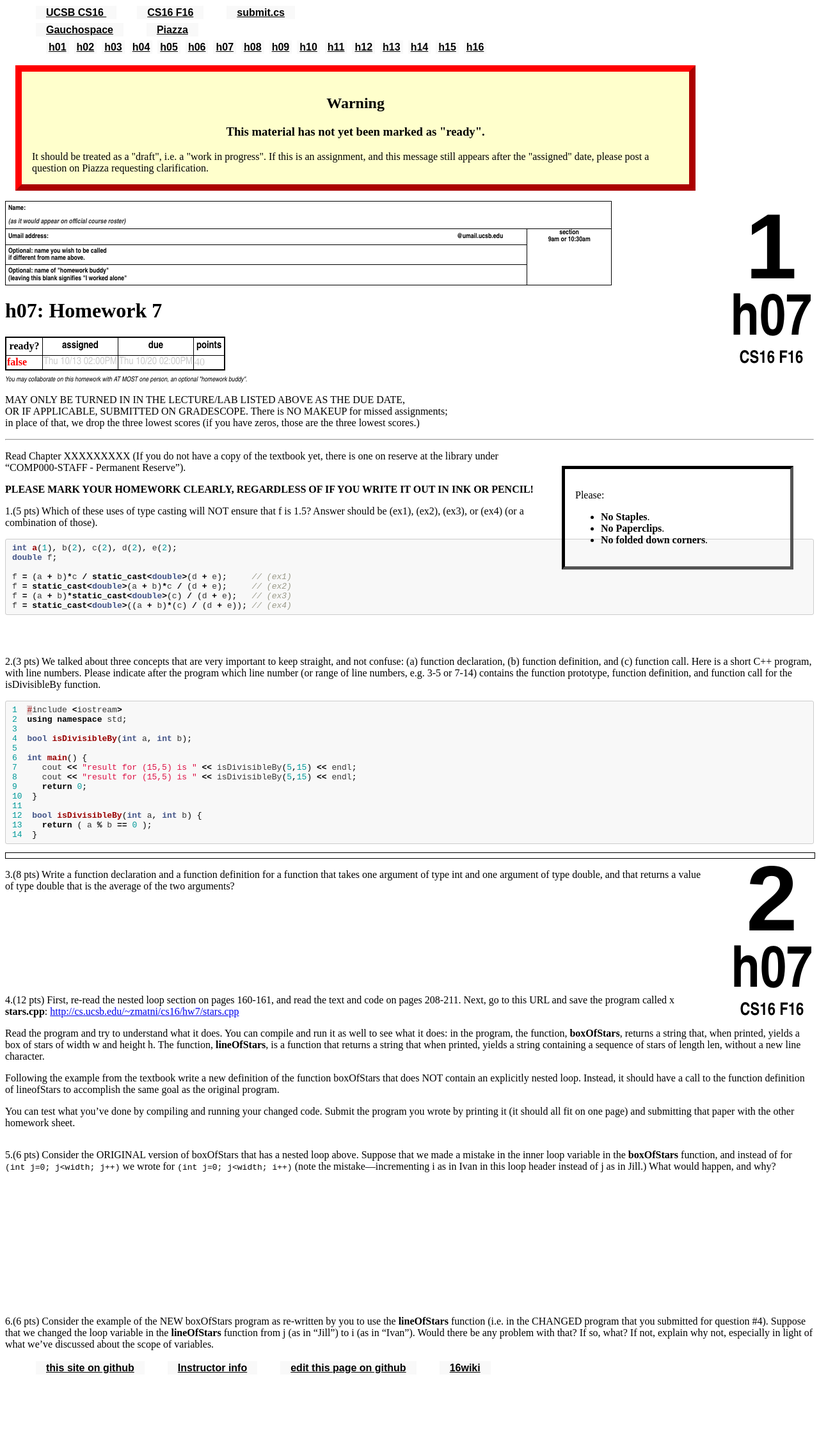
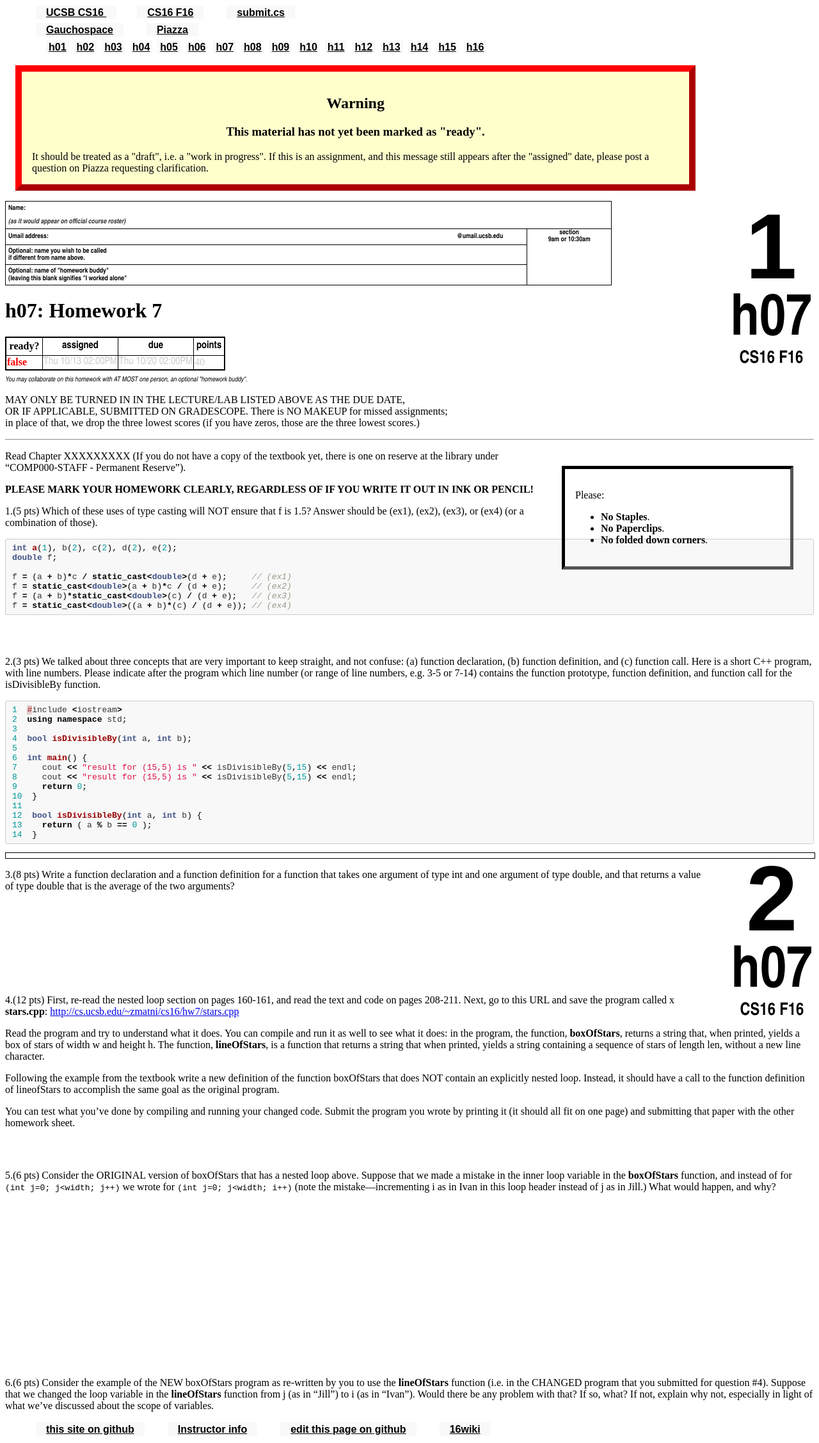
Before and after one commit to ucsb-cs16-s16/https-ucsb-cs16-s17.github.io, a Jekyll site: the page built from _hwk/h07.md, in a window 1280 px wide. Shown: the whole page at 64% size. Built offline with Jekyll 4.4.1, drawn with Linux system fonts in a browser that asks for light colours; before the commit the page ends 2159 px from its top, so only the background shows below that.

Commit message:
Update h07.md

```diff
--- a/_hwk/h07.md
+++ b/_hwk/h07.md
@@ -63,9 +63,9 @@ f = static_cast<double>((a + b)*(c) / (d + e));	// (ex4)
   <div style="margin-bottom:1em"></div>
 
   You can test what you’ve done by compiling and running your changed code. Submit the program you wrote by printing it (it should all fit on one page) and submitting that paper with the other homework sheet.
-  <div style="margin-bottom:2em"></div>
+  <div style="margin-bottom:4em"></div>
 
 5.(6 pts) Consider the ORIGINAL version of boxOfStars that has a nested loop above. Suppose that we made a mistake in the inner loop variable in the <b>boxOfStars</b> function, and instead of for `(int j=0; j<width; j++)` we wrote for `(int j=0; j<width; i++)` (note the mistake—incrementing i as in Ivan in this loop header instead of j as in Jill.) What would happen, and why?
-  <div style="margin-bottom:14em"></div>
+  <div style="margin-bottom:18em"></div>
 
 6.(6 pts) Consider the example of the NEW boxOfStars program as re-written by you to use the <b>lineOfStars</b> function (i.e. in the CHANGED program that you submitted for question #4). Suppose that we changed the loop variable in the <b>lineOfStars</b> function from j (as in "Jill") to i (as in "Ivan"). Would there be any problem with that? If so, what? If not, explain why not, especially in light of what we’ve discussed about the scope of variables.
```
